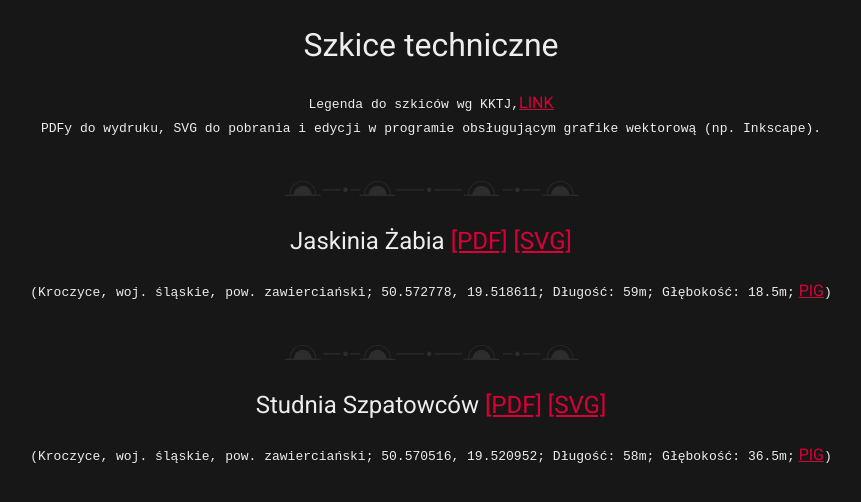
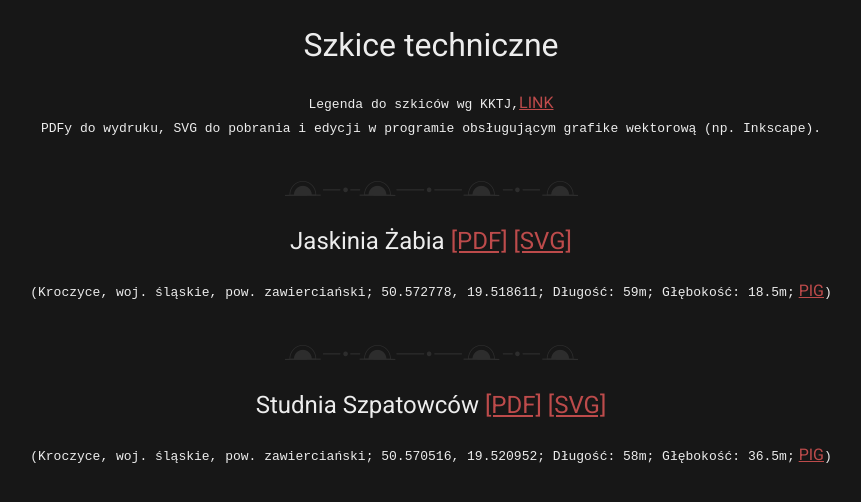
Before and after one commit to dziury/szkice, a Jekyll site: the page built from index.md, in a window 1280 px wide. Shown: the top 502 px of the page, without its empty margins (209-1070 px from the left). Built offline with Jekyll 4.4.1, drawn with Linux system fonts in a browser that asks for light colours; our own code applies the rules of GitHub Pages for plain Markdown files.

Commit message:
change links color

```diff
--- a/_layouts/default.html
+++ b/_layouts/default.html
@@ -39,7 +39,11 @@
         }
 
         a {
-            color: #DA0037;
+            color: #BD4B4B;
+        }
+
+        a:hover {
+            color: #EDEDED
         }
     </style>
 </head>
```
